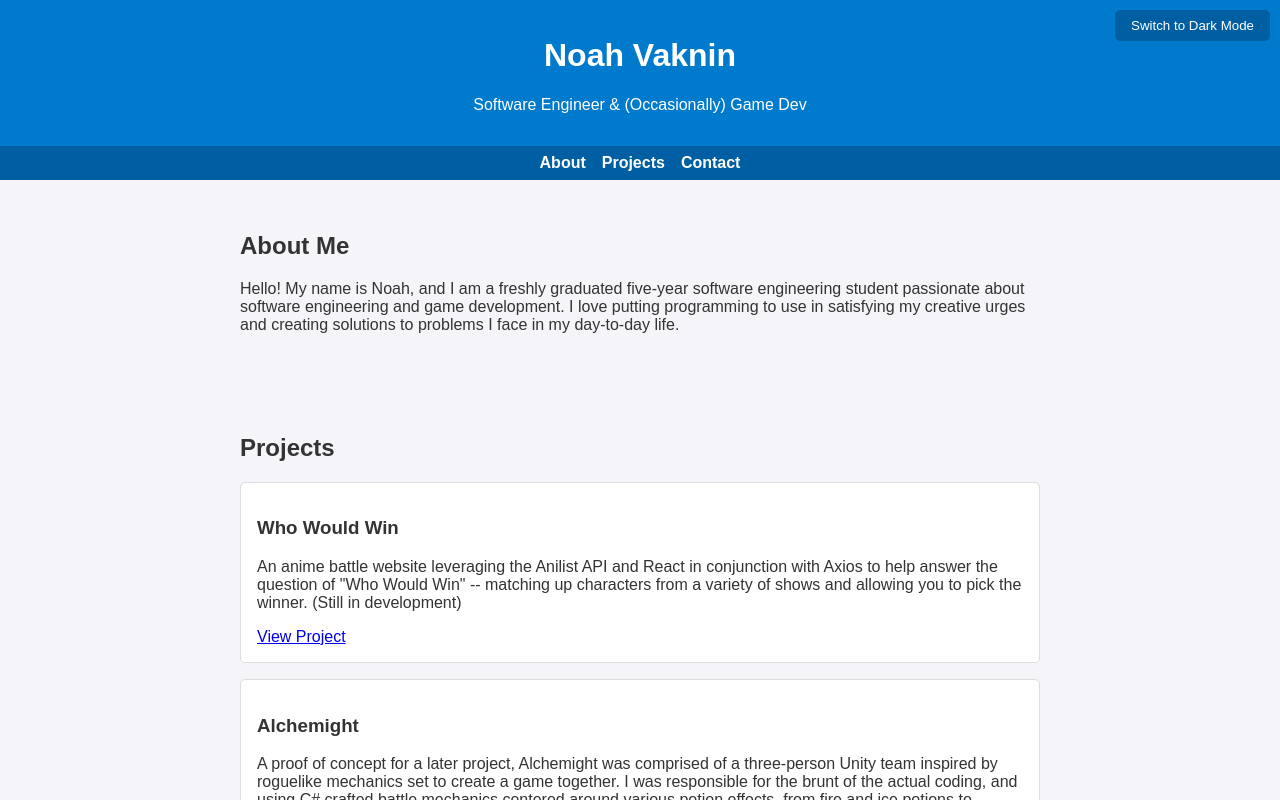
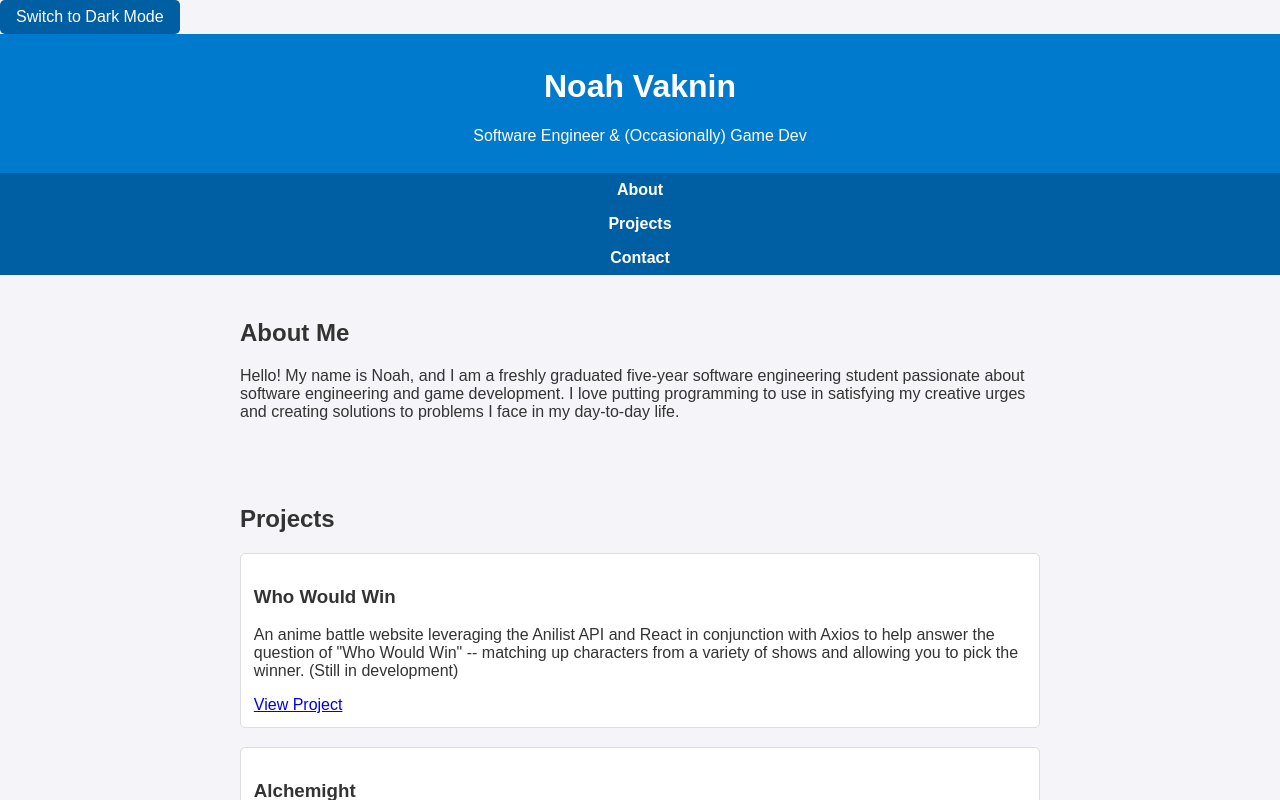
Before and after one commit to NoVaGamesAndStuff/portfolio, a React (Create React App) app: page / in a window 1280 px wide. Shown: the top 800 px of the page. Built offline with nearby package versions, Linux system fonts and the light colour scheme.

Commit message:
Updates to CSS

```diff
--- a/src/index.css
+++ b/src/index.css
@@ -5,62 +5,71 @@ body {
     color: var(--text);
     transition: background-color 0.3s, color 0.3s;
 }
+
 header {
     background-color: var(--primary);
     color: var(--header-text);
-    padding: 1rem;
+    padding: 0.8rem;
     text-align: center;
 }
+
 nav {
     display: flex;
+    flex-wrap: wrap;
     justify-content: center;
     gap: 1rem;
     background-color: var(--secondary);
     padding: 0.5rem 0;
 }
+
 nav a {
     color: var(--nav-text);
     text-decoration: none;
     font-weight: bold;
+    flex: 1 1 100%;
+    text-align: center;
 }
-nav a:hover {
-    text-decoration: underline;
-}
+
 section {
-    padding: 2rem;
+    padding: 1.5rem;
+    margin: 1rem 0;
     max-width: 800px;
     margin: auto;
 }
+
 .project {
     border: 1px solid var(--border);
     border-radius: 5px;
-    padding: 1rem;
-    margin-bottom: 1rem;
+    padding: 0.8rem;
+    margin-bottom: 1.2rem;
     background-color: var(--card);
 }
+
 .project img {
     max-width: 100%;
     height: auto;
     border-radius: 5px;
     margin-bottom: 1rem;
 }
+
 footer {
     text-align: center;
-    padding: 1rem;
+    padding: 0.8rem;
     background-color: var(--primary);
     color: var(--footer-text);
     margin-top: 2rem;
+    font-size: 0.9rem;
 }
+
 .theme-toggle {
-    position: absolute;
-    top: 10px;
-    right: 10px;
+    position: static;
     background-color: var(--secondary);
     color: var(--nav-text);
     border: none;
     padding: 0.5rem 1rem;
     cursor: pointer;
     border-radius: 5px;
+    font-size: 1rem;
 }
 
 :root {
```
